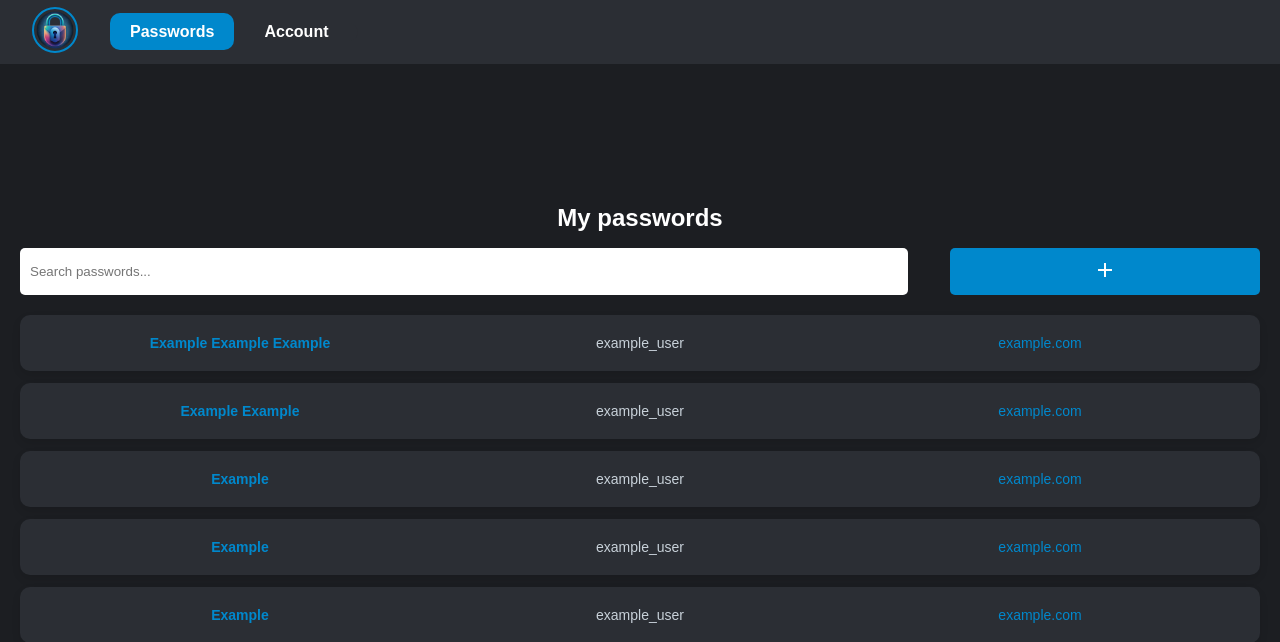
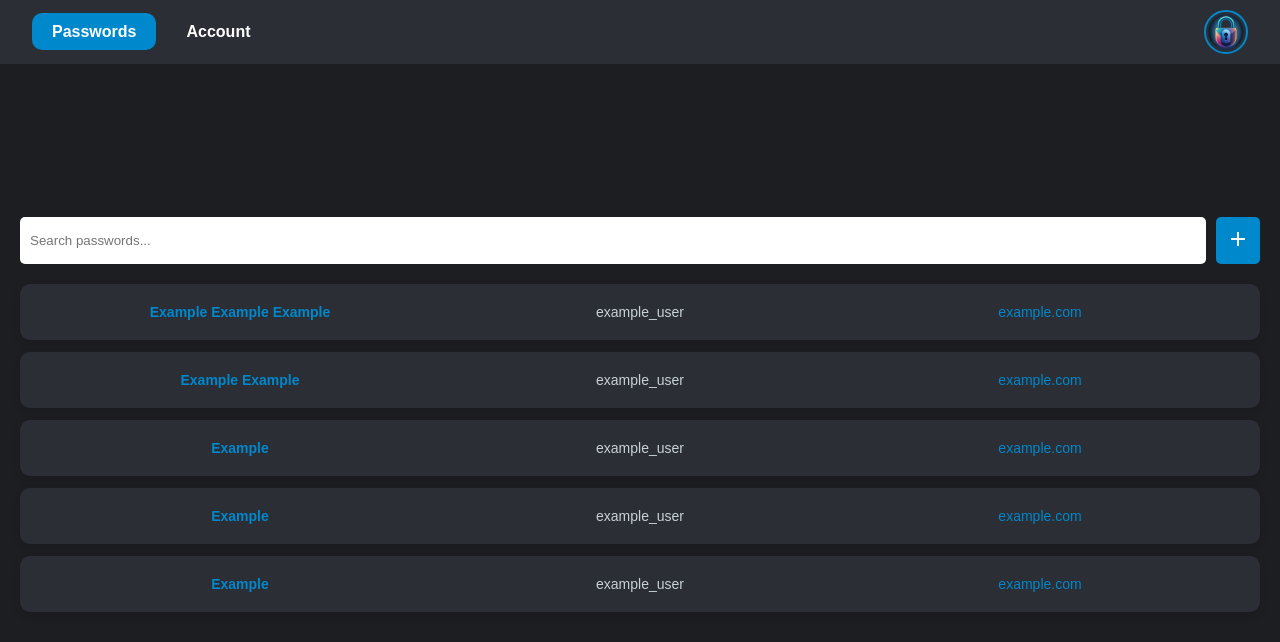
Before and after one commit to crocedev/secrets-frontend, a FastAPI app: page /passwords in a window 1280 px wide. Shown: the top 642 px of the page. Run offline with FastAPI, Linux system fonts and the light colour scheme.

Commit message:
Template HTML pages with Jinja

```diff
--- a/src/static/css/base.css
+++ b/src/static/css/base.css
@@ -1,26 +1,6 @@
-/* base.css */
-
-@keyframes fadeInUp {
-    0% {
-        opacity: 0;
-        transform: translateY(20px);
-    }
-    100% {
-        opacity: 1;
-        transform: translateY(0);
-    }
-}
-
-@keyframes slideInLeft {
-    0% {
-        opacity: 0;
-        transform: translateX(-20px);
-    }
-    100% {
-        opacity: 1;
-        transform: translateX(0);
-    }
-}
+@import url('components/header.css');
+@import url('components/animation.css');
+@import url('components/buttons.css');
 
 body {
     font-family: Arial, sans-serif;
@@ -32,23 +12,6 @@ body {
     flex-direction: column;
     align-items: center; /* Центрируем по вертикали */
     min-height: 100vh; /* Для фиксации подвала внизу страницы */
-}
-
-header {
-    background-color: #2b2e34; /* Цвет заголовка */
-    text-align: center;
-    width: 100%;
-    height: 64px; /* Высота заголовка */
-}
-
-h1 {
-    font-size: 28px;
-    color: #ffffff; /* Белый текст */
-    animation: fadeInUp ease 1s;
-}
-
-header h1 {
-    margin: 14px;
 }
 
 main {
@@ -79,24 +42,6 @@ p {
     color: #c8d1d9; /* Белый текст */
 }
 
-.btn {
-    background-color: #0088cc; /* Цвет кнопки */
-    color: #ffffff;
-    border: none;
-    padding: 15px 40px; /* Увеличиваем внутренние отступы */
-    font-size: 16px;
-    cursor: pointer;
-    border-radius: 5px; /* Добавляем скругление углов */
-    display: block; /* Размещаем кнопку в одной строке с полями */
-    width: 100%; /* Растягиваем кнопку на всю ширину контейнера */
-    box-sizing: border-box; /* Учитываем внешние границы и отступы в ширине */
-    text-decoration: none !important; /* Убираем подчеркивание ссылки */
-}
-
-.btn:hover {
-    background-color: #006699; /* Изменение цвета кнопки при наведении */
-}
-
 footer {
     background-color: #2b2e34; /* Цвет подвала */
     text-align: center;
--- /dev/null
+++ b/src/static/css/components/animation.css
@@ -0,0 +1,21 @@
+@keyframes fadeInUp {
+    0% {
+        opacity: 0;
+        transform: translateY(20px);
+    }
+    100% {
+        opacity: 1;
+        transform: translateY(0);
+    }
+}
+
+@keyframes slideInLeft {
+    0% {
+        opacity: 0;
+        transform: translateX(-20px);
+    }
+    100% {
+        opacity: 1;
+        transform: translateX(0);
+    }
+}
--- /dev/null
+++ b/src/static/css/components/buttons.css
@@ -0,0 +1,17 @@
+.btn {
+    background-color: #0088cc; /* Цвет кнопки */
+    color: #ffffff;
+    border: none;
+    padding: 15px 40px; /* Увеличиваем внутренние отступы */
+    font-size: 16px;
+    cursor: pointer;
+    border-radius: 5px; /* Добавляем скругление углов */
+    display: block; /* Размещаем кнопку в одной строке с полями */
+    width: 100%; /* Растягиваем кнопку на всю ширину контейнера */
+    box-sizing: border-box; /* Учитываем внешние границы и отступы в ширине */
+    text-decoration: none !important; /* Убираем подчеркивание ссылки */
+}
+
+.btn:hover {
+    background-color: #006699; /* Изменение цвета кнопки при наведении */
+}
--- /dev/null
+++ b/src/static/css/components/header.css
@@ -0,0 +1,60 @@
+header {
+    display: flex;
+    flex-direction: row;
+    align-items: center;
+    justify-content: space-between;
+    background-color: #2b2e34; /* Цвет заголовка */
+    box-sizing: border-box;
+    width: 100%;
+    height: 64px; /* Высота заголовка */
+    padding: 0 32px;
+}
+
+.header-container a {
+    display: flex;
+    justify-content: center; /* Центрирование по горизонтали */
+    align-items: center; /* Центрирование по вертикали */
+}
+
+header img {
+    width: 40px; /* Размер логотипа */
+    transition: transform 0.3s ease; /* Анимация при наведении */
+    border: 2px solid #0088cc; /* Синяя обводка */
+    border-radius: 50%; /* Закругленные углы для круглого логотипа */
+}
+
+header img:hover {
+    transform: scale(1.1); /* Увеличение логотипа при наведении */
+}
+
+
+.tabs ul {
+    display: flex;
+    justify-content: left; /* Выравниваем элементы по горизонтали */
+    list-style-type: none;
+    padding: 0;
+    margin: 0;
+    background-color: #2b2e34; /* Цвет фона вкладок */
+    border-radius: 10px; /* Закругляем углы */
+}
+
+.tabs li {
+    margin-right: 10px; /* Уменьшаем отступ между вкладками */
+}
+
+.tabs li a {
+    text-decoration: none;
+    color: #ffffff;
+    font-weight: bold;
+    padding: 10px 20px; /* Увеличиваем отступы */
+    border-radius: 10px; /* Закругляем углы */
+    transition: background-color 0.3s ease;
+}
+
+.tabs li a:hover {
+    background-color: #0088cc; /* Изменение цвета вкладки при наведении */
+}
+
+.tabs li.current a {
+    background-color: #0088cc; /* Цвет активной вкладки */
+}
--- a/src/static/css/search.css
+++ b/src/static/css/components/search.css
@@ -6,14 +6,14 @@
 }
 
 #search {
-    width: 70%; /* Занимаем 70% ширины контейнера */
     padding: 10px; /* Добавляем отступ внутри поля ввода */
     border-radius: 5px; /* Скругляем углы */
     border: none; /* Убираем рамку */
+    width: 100%;
 }
 
 #add {
-    width: 25%; /* Занимаем 25% ширины контейнера */
+    margin-left: 10px;
     padding: 10px; /* Добавляем отступ внутри кнопки */
     border-radius: 5px; /* Скругляем углы */
     border: none; /* Убираем рамку */
--- a/src/static/css/passwords.css
+++ b/src/static/css/passwords.css
@@ -1,5 +1,6 @@
-@import url('tabs.css');
-@import url('search.css');
+@import url('base.css');
+@import url('components/header.css');
+@import url('components/search.css');
 
 
 .card-container {
@@ -50,8 +51,3 @@
 .card a:hover {
     text-decoration: underline;
 }
-
-.card a.card_view .material-icons {
-    font-size: 20px; /* Устанавливаем размер иконки */
-    /* color: #ffffff; */ /* Устанавливаем цвет иконки */
-}
--- a/src/static/css/tabs.css
+++ /dev/null
@@ -1,49 +0,0 @@
-@import url('base.css');
-
-/* Общие стили для вкладок в хэдере */
-header {
-    display: flex;
-    align-items: center; /* Выравниваем элементы по вертикали */
-}
-
-.tabs ul {
-    list-style-type: none;
-    padding: 0;
-    margin: 0;
-    display: flex;
-    background-color: #2b2e34; /* Цвет фона вкладок */
-    border-radius: 10px; /* Закругляем углы */
-}
-
-.tabs li {
-    margin-right: 10px; /* Уменьшаем отступ между вкладками */
-}
-
-.tabs li a {
-    text-decoration: none;
-    color: #ffffff;
-    font-weight: bold;
-    padding: 10px 20px; /* Увеличиваем отступы */
-    border-radius: 10px; /* Закругляем углы */
-    transition: background-color 0.3s ease;
-}
-
-.tabs li a:hover {
-    background-color: #0088cc; /* Изменение цвета вкладки при наведении */
-}
-.tabs li.current a {
-    background-color: #0088cc; /* Цвет активной вкладки */
-}
-
-header img {
-    width: 42px; /* Размер логотипа */
-    margin-right: 32px; /* Отступ справа для разделения от вкладок */
-    margin-left: 32px;
-    transition: transform 0.3s ease; /* Анимация при наведении */
-    border: 2px solid #0088cc; /* Синяя обводка */
-    border-radius: 50%; /* Закругленные углы для круглого логотипа */
-}
-
-header img:hover {
-    transform: scale(1.1); /* Увеличение логотипа при наведении */
-}
--- a/src/templates/base.html
+++ b/src/templates/base.html
@@ -1,21 +1,46 @@
 <!DOCTYPE html>
 <html lang="en">
+
 <head>
     <meta charset="UTF-8">
     <meta name="viewport" content="width=device-width, initial-scale=1.0">
+
+    <meta http-equiv="cache-control" content="no-cache, no-store, must-revalidate"/>
+    <meta http-equiv="pragma" content="no-cache"/>
+    <meta http-equiv="expires" content="0"/>
+
     {% block head %}
         <title>{% block title %}{% endblock %} - Secrets</title>
     {% endblock %}
+
+    {% block styles %} {% endblock %}
 </head>
+
 <body>
+<header>
+    {% block header %}
+        <nav class="tabs">
+            <ul>
+                {% block tabs %}{% endblock %}
+            </ul>
+        </nav>
+        <div class="header-container">
+            <a href="/">
+                <img src="../static/pictures/logo.png" alt="Secrets Logo" class="logo">
+            </a>
+        </div>
+    {% endblock %}
+</header>
 
 <main>
     <div class="content">{% block content %}{% endblock %}</div>
 </main>
+
 <footer>
     {% block footer %}
         <p>&copy; 2024 Secrets. All rights reserved.</p>
     {% endblock %}
 </footer>
 </body>
+
 </html>
--- a/src/templates/main.html
+++ b/src/templates/main.html
@@ -3,6 +3,11 @@
 {% block head %}
     <link rel="stylesheet" href="../static/css/main.css">
     <title>Secrets</title>
+{% endblock %}
+
+{% block tabs %}
+    <li class="current"><a href="/">Onboarding</a></li>
+    <li><a href="/about">About</a></li>
 {% endblock %}
 
 {% block content %}
--- a/src/templates/passwords.html
+++ b/src/templates/passwords.html
@@ -1,29 +1,17 @@
-<!DOCTYPE html>
-<html lang="en">
-<head>
-    <meta charset="UTF-8">
-    <meta name="viewport" content="width=device-width, initial-scale=1.0">
-    <title>My Passwords - Secrets</title>
+{% extends "base.html" %}
+
+{% block title %}Passwords{% endblock %}
+{% block styles %}
     <link rel="stylesheet" href="../static/css/passwords.css">
     <link rel="stylesheet" href="https://fonts.googleapis.com/icon?family=Material+Icons">
-</head>
-<body>
-<header>
-    <!-- Логотип -->
-    <a href="/">
-        <img src="../static/pictures/logo.png" alt="Secrets Logo" class="logo">
-    </a>
-    <!-- Вкладки -->
-    <nav class="tabs">
-        <ul>
-            <li class="current"><a href="#">Passwords</a></li>
-            <li><a href="#">Account</a></li>
-        </ul>
-    </nav>
-</header>
-<main>
-    <div class="content">
-        <h2>My passwords</h2>
+{% endblock %}
+
+{% block tabs %}
+    <li class="current"><a href="/">Passwords</a></li>
+    <li><a href="/me">Account</a></li>
+{% endblock %}
+
+{% block content %}
     <div class="search-add-container">
         <input type="text" id="search" placeholder="Search passwords...">
         <button id="add"><i class="material-icons">add</i> <!-- Иконка глаза --></button>
@@ -67,10 +55,4 @@
             <a href="https://example.com" target="_blank" class="card_url">example.com</a>
         </div>
     </div>
-    </div>
-</main>
-<footer>
-    <p>&copy; 2024 Secrets. All rights reserved.</p>
-</footer>
-</body>
-</html>
+{% endblock %}
```
Also changed, not shown: src/static/css/components/inputs.css (added, +10 -0 lines), src/static/css/register.css (+2 -18 lines), src/templates/2fa.html (+14 -20 lines), src/templates/login.html (+13 -20 lines), src/templates/register.html (+13 -21 lines), src/static/svg/checkbox.svg (deleted). Lines whose indentation alone changed are shown as unchanged.
